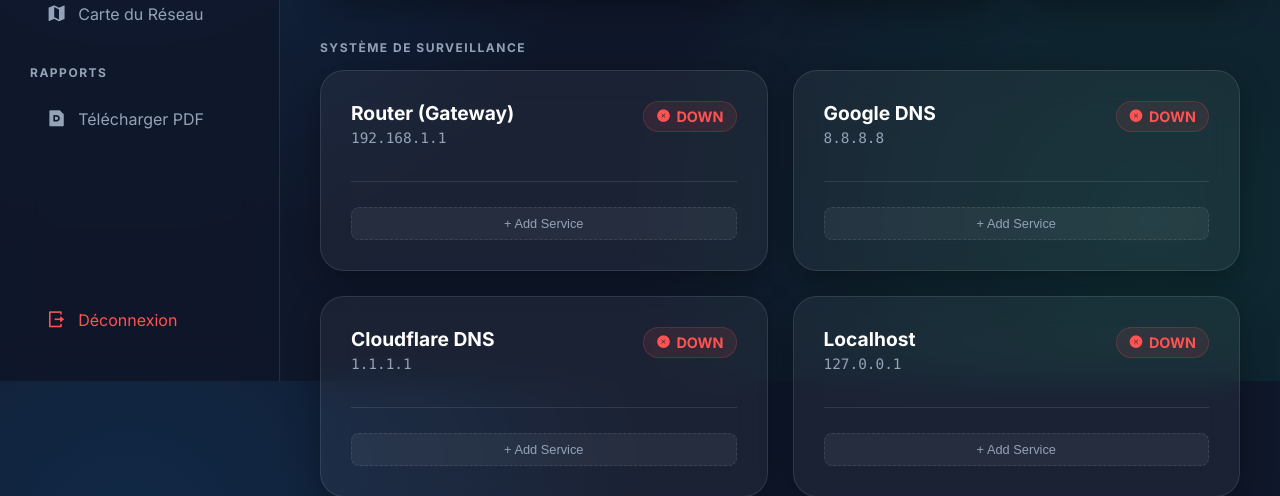
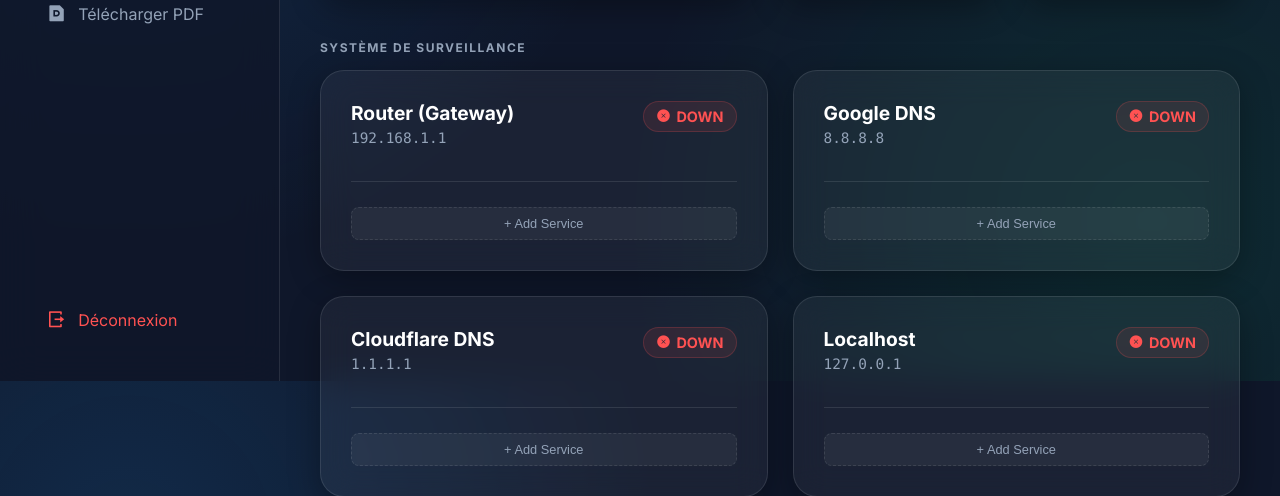
Before and after one commit to Marcelass1/NetGuardian, a Flask app: page / in a window 1280 px wide. Shown: the part 419-915 px from the top of the page. Run offline with Flask 3, Linux system fonts and the light colour scheme; the visitor is signed in with stand-in values (Sample User, id 1); data comes from the database, SQL or seed files in the repository; data that the repository does not hold is empty.

Commit message:
Remove Carte du Réseau tool from dashboard

```diff
--- a/templates/dashboard.html
+++ b/templates/dashboard.html
@@ -899,10 +899,7 @@
                 <i class="ri-bug-fill"></i> <span>Audit Sécurité</span>
             </div>
 
-            <div class="section-label" style="margin-top:20px;">Cartographie</div>
-            <a href="/map" style="text-decoration:none;">
-                <div class="nav-item"><i class="ri-map-2-fill"></i> <span>Carte du Réseau</span></div>
-            </a>
+
 
             <div class="section-label" style="margin-top:20px;">Rapports</div>
             <a href="/download/report" target="_blank" style="text-decoration:none;">
```
